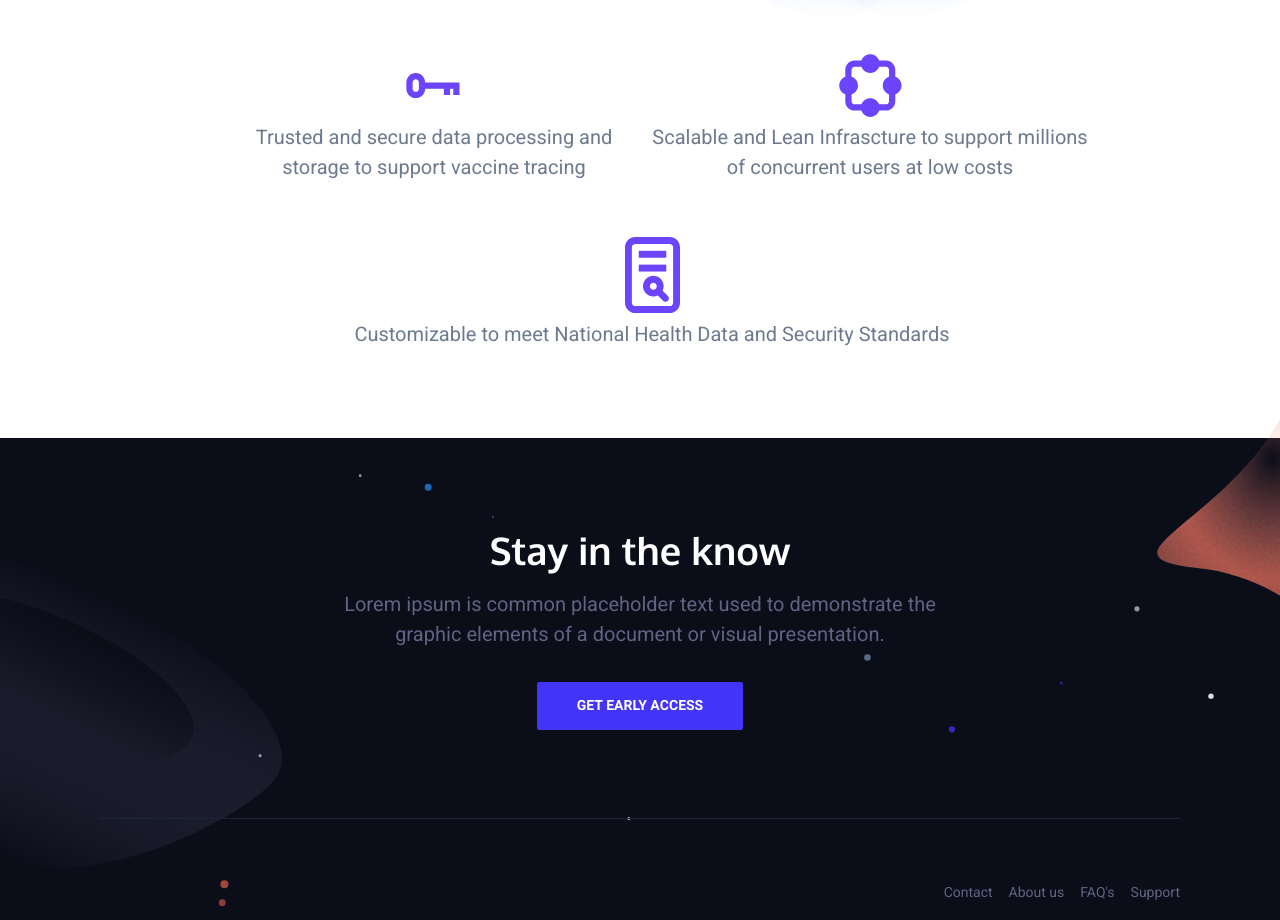
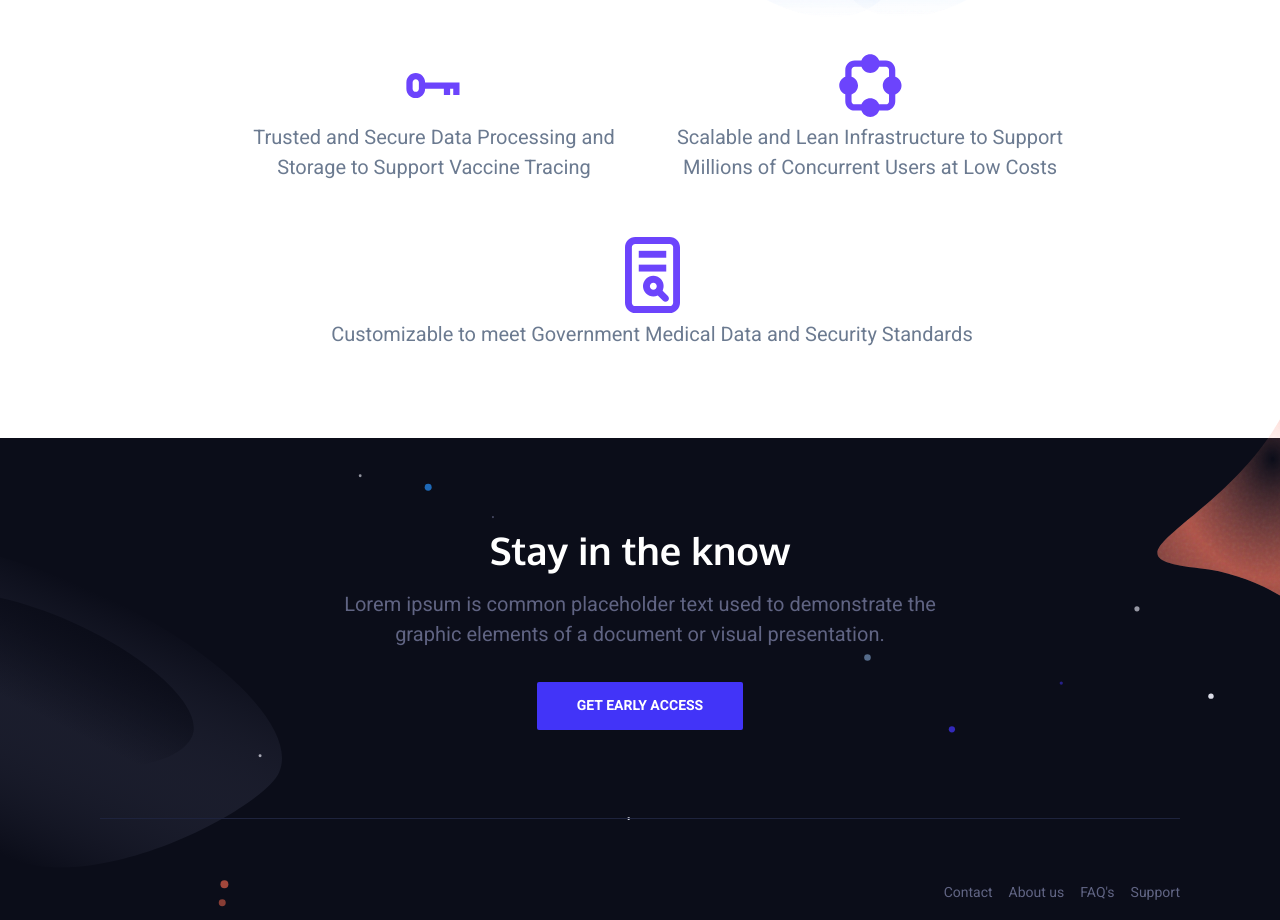
Before and after one commit to Abasimfon/Folio-Health-Website.github.io, a plain HTML site: page index.html in a window 1280 px wide. Shown: the part 2660-3580 px from the top of the page. Drawn offline with nearby package versions, Linux system fonts and the light colour scheme.

Commit message:
Add files via upload

```diff
--- a/index.html
+++ b/index.html
@@ -118,11 +118,11 @@
                                 <div style="width: 50%; height: 50%; float:left;">
                                 <div> <center>
                                  <img src='dist/images/secure_icon.svg' width="75" height="75" style='display:inline;'/>
-                                <p class="m-0" > Trusted and secure data processing and <br> storage to support vaccine tracing</p> </center></div></div>
+                                <p class="m-0" > Trusted and Secure Data Processing and <br> Storage to Support Vaccine Tracing</p> </center></div></div>
     <div style="width: 50%; height: 50%; float:right;">
                                 <div> <center>
                                  <img src='dist/images/scalable_icon.svg' width="75" height="75" style='display:inline;'/>
-                                <p class="m-0" > Scalable and Lean Infrascture to support millions of concurrent users at low costs</p> </center></div></div>
+                                <p class="m-0" > Scalable and Lean Infrastructure to Support Millions of Concurrent Users at Low Costs</p> </center></div></div>
 
                                 <p>&nbsp;</p>
 
@@ -132,7 +132,7 @@
                               <div style="line-height:35%;">
     <br>
 </div>
- <p class="m-0" > Customizable to meet National Health Data and Security Standards</p> </center></div>
+ <p class="m-0" > Customizable to meet Government Medical Data and Security Standards</p> </center></div>
                             </ul>
 
 						</div>
@@ -187,7 +187,7 @@
 					</div>
 
 				</div>
-                                    						<center> 2018 Venus, all rights reserved</center></div>
+                                    						<center> 2018 Venus, all rights reserved</center>
 
 			</div>
 
```
